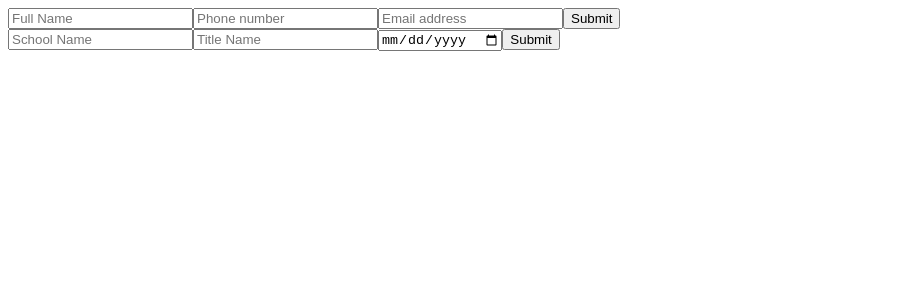
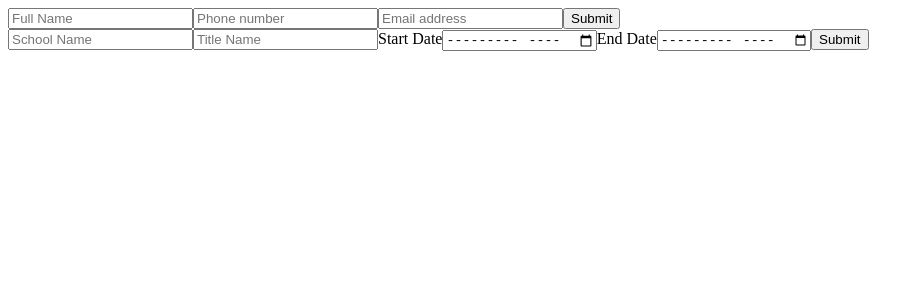
Before and after one commit to cmoratagarcia/odin-first-react-app, a React (Vite) app: page / in a window 1280 px wide. Shown: the top 300 px of the page, without its empty margins (0-924 px from the left). Built offline with nearby package versions, Linux system fonts and the light colour scheme.

Commit message:
Refactor Education component to separate start and end date fields and update rendering logic

```diff
--- a/src/components/Education.jsx
+++ b/src/components/Education.jsx
@@ -5,7 +5,8 @@ function Education() {
   const [formData, setFormData] = useState({
     school: "",
     title: "",
-    dates: "",
+    startDate: "",
+    endDate: "",
   });
 
   function handleChange(e) {
@@ -33,11 +34,19 @@ function Education() {
             value={formData.title}
             onChange={handleChange}
           />
+          <label>Start Date</label>
           <input
-            name="dates"
-            type="date"
-            placeholder="Date"
-            value={formData.dates}
+            type="month"
+            name="startDate"
+            value={formData.startDate}
+            onChange={handleChange}
+          />
+
+          <label>End Date</label>
+          <input
+            type="month"
+            name="endDate"
+            value={formData.endDate}
             onChange={handleChange}
           />
           <button onClick={handleSubmit}>Submit</button>
@@ -46,7 +55,9 @@ function Education() {
         <div>
           <h2>{formData.school}</h2>
           <p>{formData.title}</p>
-          <p>{formData.dates}</p>
+          <p>
+            {formData.startDate} – {formData.endDate}
+          </p>
           <button onClick={() => setIsEditing(true)}>Edit</button>
         </div>
       )}
```
